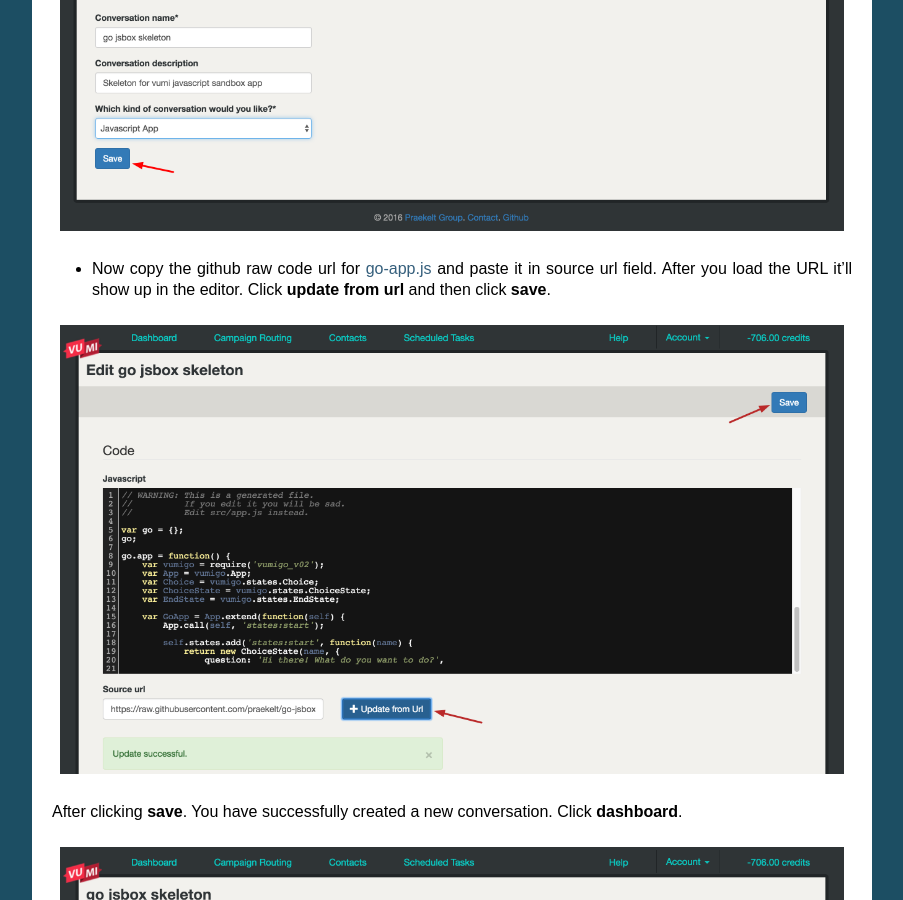
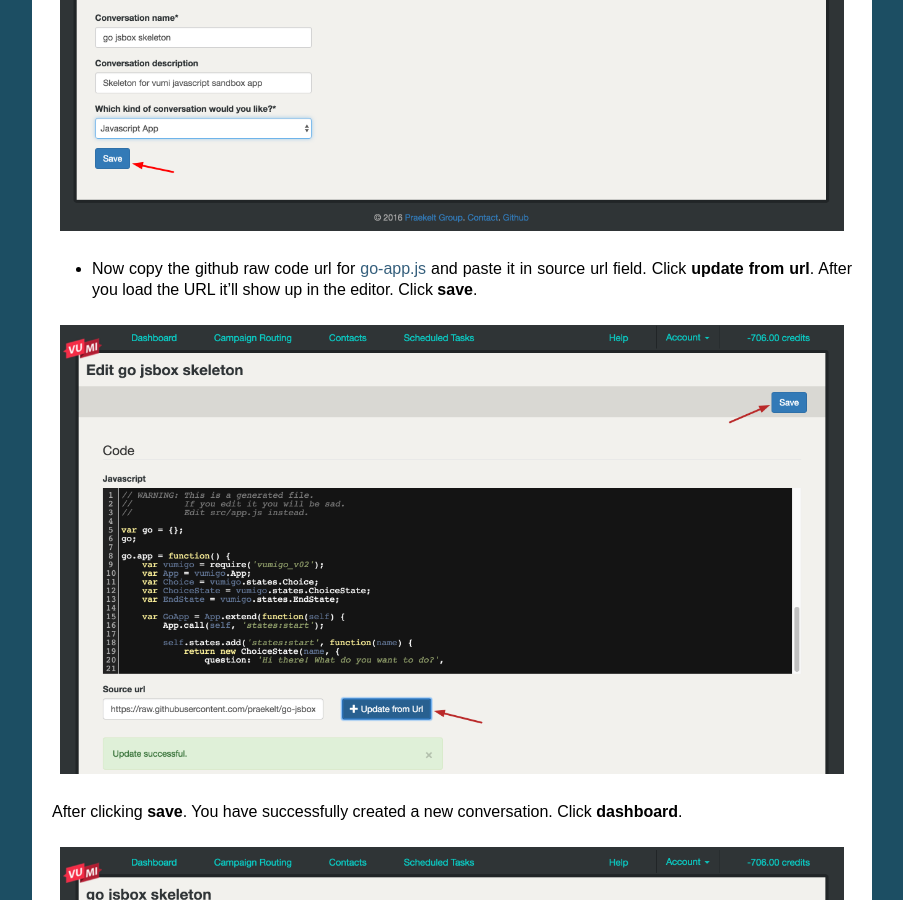
Before and after one commit to praekeltfoundation/vumi-jssandbox-toolkit, a Sphinx documentation site: the page built from docs/tutorial/deploying_to_VumiGo.rst, in a window 1280 px wide and 900 px high, scrolled down 2674 px. Shown: the whole window, without its empty margins (198-1101 px from the left). Built offline with Sphinx 7.4.7, drawn with Linux system fonts in a browser that asks for light colours; pages that are not in the unit, such as notebooks, are missing from menus.

Commit message:
modify step 4

```diff
--- a/docs/tutorial/deploying_to_VumiGo.rst
+++ b/docs/tutorial/deploying_to_VumiGo.rst
@@ -53,7 +53,7 @@ To create a new conversation the steps are as follows:
 
 .. figure::  images/create_new_conversation.png
 
-- Now copy the github raw code url for `go-app.js <https://raw.githubusercontent.com/praekelt/go-jsbox-skeleton/develop/go-app.js>`_ and paste it in source url field. After you load the URL it'll show up in the editor. Click **update from url** and then click **save**.
+- Now copy the github raw code url for `go-app.js <https://raw.githubusercontent.com/praekelt/go-jsbox-skeleton/develop/go-app.js>`_ and paste it in source url field. Click **update from url**. After you load the URL it'll show up in the editor. Click **save**.
 
 .. figure::  images/save_conversation.png
 
```
